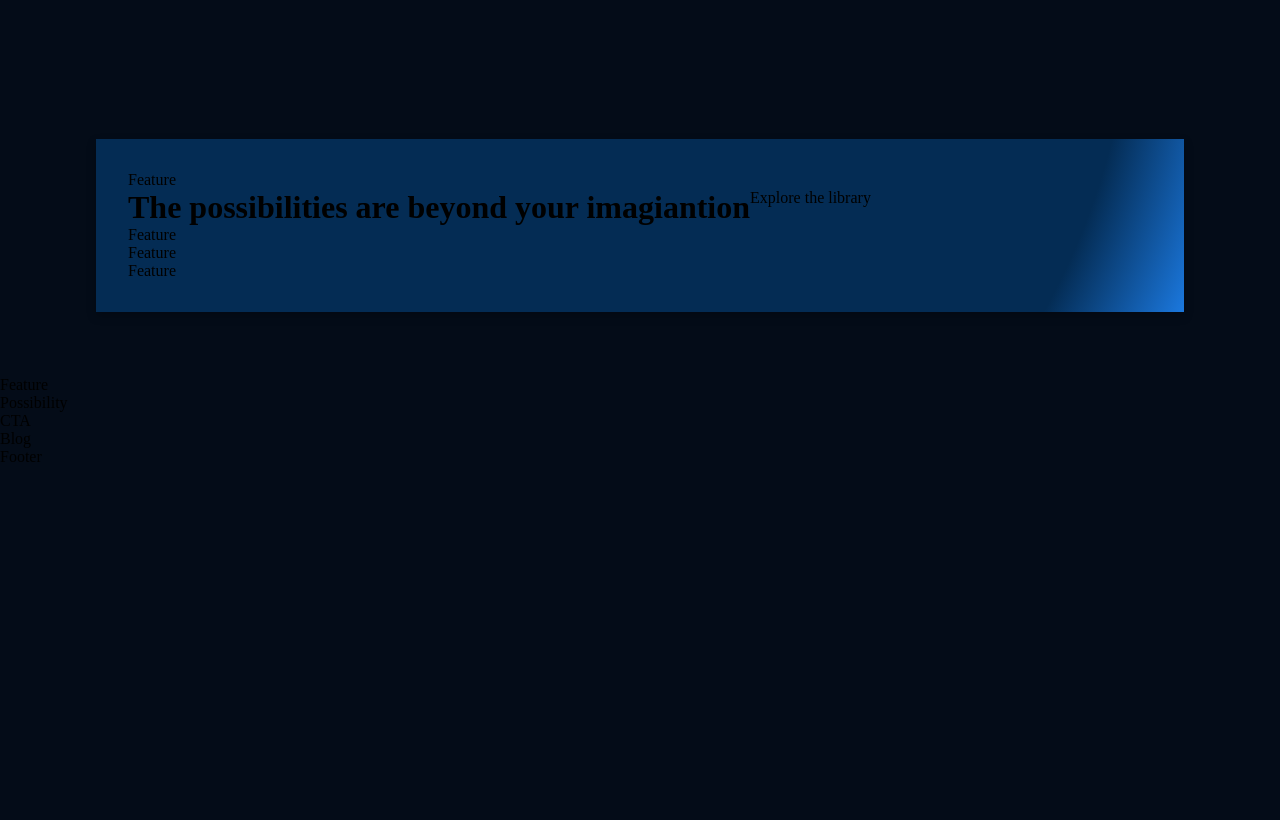
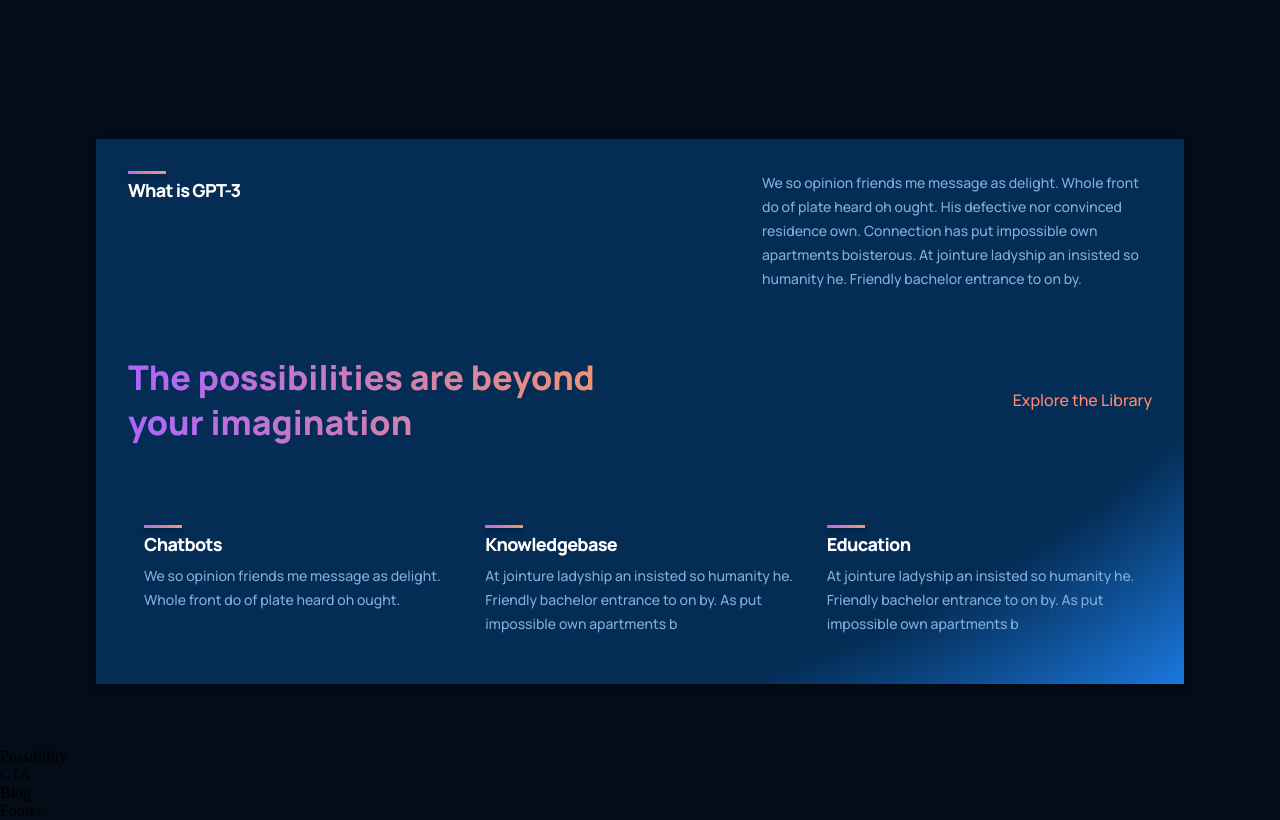
Before and after one commit to KastriotBislimi/AiProject, a React (Create React App) app: page / in a window 1280 px wide. Shown: the part 920-1740 px from the top of the page. Before the commit the page ends 1386 px from the top, so only its background shows below. Built offline with nearby package versions, Linux system fonts and the light colour scheme.

Commit message:
added what is gpt3 section

```diff
--- a/src/App.js
+++ b/src/App.js
@@ -1,5 +1,5 @@
 import React from "react";
-import './App.css';
+import "./App.css";
 
 import {
   Blog,
@@ -12,19 +12,20 @@ import {
 import { CTA, Brand, Navbar, Feature } from "./components";
 
 const App = () => {
-  return <div className="App">
+  return (
+    <div className="App">
       <div className="gradient__bg">
         <Navbar />
         <Header />
       </div>
       <Brand />
       <WhatGPT3 />
-    <Feature />
       <Possibility />
       <CTA />
       <Blog />
       <Footer />
-  </div>;
+    </div>
+  );
 };
 
 export default App;
--- a/src/components/feature/Feature.jsx
+++ b/src/components/feature/Feature.jsx
@@ -1,8 +1,16 @@
 import React from "react";
 import "./feature.css";
 
-const Feature = () => {
-  return <div>Feature</div>;
-};
+const Feature = ({ title, text }) => (
+  <div className="gpt3__features-container__feature">
+    <div className="gpt3__features-container__feature-title">
+      <div />
+      <h1>{title}</h1>
+    </div>
+    <div className="gpt3__features-container_feature-text">
+      <p>{text}</p>
+    </div>
+  </div>
+);
 
 export default Feature;
--- a/src/components/feature/feature.css
+++ b/src/components/feature/feature.css
@@ -0,0 +1,62 @@
+.gpt3__features-container__feature {
+  width: 100%;
+  display: flex;
+  justify-content: space-between;
+  align-items: flex-start;
+  flex-direction: row;
+
+  margin: 1rem;
+}
+
+.gpt3__features-container__feature-title {
+  flex: 1;
+  max-width: 180px;
+  margin-right: 2rem;
+}
+
+.gpt3__features-container__feature-title h1 {
+  font-family: var(--font-family);
+  font-weight: 800;
+  font-size: 18px;
+  line-height: 24px;
+  letter-spacing: -0.04em;
+  color: #fff;
+}
+
+.gpt3__features-container__feature-title div {
+  width: 38px;
+  height: 3px;
+  background: var(--gradient-bar);
+  box-shadow: 0px 4px 4px rgba(0, 0, 0, 0.25);
+  margin-bottom: 0.25rem;
+}
+
+.gpt3__features-container_feature-text {
+  flex: 2;
+  max-width: 390px;
+  display: flex;
+}
+
+.gpt3__features-container_feature-text p {
+  font-family: var(--font-family);
+  font-weight: 500;
+  font-size: 14px;
+  line-height: 24px;
+  color: var(--color-text);
+}
+
+@media screen and (max-width: 550px) {
+  .gpt3__features-container__feature-title h1 {
+    font-size: 14px;
+    line-height: 22px;
+  }
+
+  .gpt3__features-container_feature-text p {
+    font-size: 12px;
+    line-height: 20px;
+  }
+
+  .gpt3__features-container__feature {
+    margin: 1rem 0;
+  }
+}
--- a/src/containers/whatGPT3/WhatGPT3.jsx
+++ b/src/containers/whatGPT3/WhatGPT3.jsx
@@ -1,26 +1,36 @@
 import React from "react";
-import { Feature } from "../../components";
+import Feature from "../../components/feature/Feature";
 import "./whatGPT3.css";
 
-const WhatGPT3 = () => {
-  return (
-    <div className="gpt3__whatgpt3 section__margin" id="whpt3">
-      <div className="gpt3__whatgpt3-features">
-        <Feature />
+const WhatGPT3 = () => (
+  <div className="gpt3__whatgpt3 section__margin" id="wgpt3">
+    <div className="gpt3__whatgpt3-feature">
+      <Feature
+        title="What is GPT-3"
+        text="We so opinion friends me message as delight. Whole front do of plate heard oh ought. His defective nor convinced residence own. Connection has put impossible own apartments boisterous. At jointure ladyship an insisted so humanity he. Friendly bachelor entrance to on by."
+      />
     </div>
     <div className="gpt3__whatgpt3-heading">
-        <h1 className="gradient-text">
-          The possibilities are beyond your imagiantion
+      <h1 className="gradient__text">
+        The possibilities are beyond your imagination
       </h1>
-        <p>Explore the library</p>
+      <p>Explore the Library</p>
     </div>
-      <div className="gpt3__whatgp3-container">
-        <Feature />
-        <Feature />
-        <Feature />
+    <div className="gpt3__whatgpt3-container">
+      <Feature
+        title="Chatbots"
+        text="We so opinion friends me message as delight. Whole front do of plate heard oh ought."
+      />
+      <Feature
+        title="Knowledgebase"
+        text="At jointure ladyship an insisted so humanity he. Friendly bachelor entrance to on by. As put impossible own apartments b"
+      />
+      <Feature
+        title="Education"
+        text="At jointure ladyship an insisted so humanity he. Friendly bachelor entrance to on by. As put impossible own apartments b"
+      />
     </div>
   </div>
 );
-};
 
 export default WhatGPT3;
--- a/src/containers/whatGPT3/whatGPT3.css
+++ b/src/containers/whatGPT3/whatGPT3.css
@@ -50,7 +50,8 @@
 .gpt3__whatgpt3-feature {
   display: flex;
 }
-.gpt3__whatgpt3-feature .gpt3__features-container__feature {
+.gpt3__whatgpt3-feature,
+.gpt3__features-container__feature {
   margin: 0;
 }
 .gpt3__whatgpt3-feature .gpt3__features-container__feature-text {
@@ -59,4 +60,78 @@
 .gpt3__whatgpt3-heading {
   display: flex;
   flex-direction: row;
+  justify-content: space-between;
+  align-items: center;
+  margin: 4rem 0 2rem;
 }
+.gpt3__whatgpt3-heading h1 {
+  font-size: 34px;
+  line-height: 45px;
+  font-weight: 800;
+  max-width: 510px;
+  font-family: var(--font-family);
+}
+.gpt3__whatgpt3-heading p {
+  font-family: var(--font-family);
+  font-weight: 500;
+  font-size: 16px;
+  line-height: 30px;
+  color: var(--color-subtext);
+  cursor: pointer;
+}
+.gpt3__whatgpt3-container {
+  display: flex;
+  flex-wrap: wrap;
+  flex-direction: row;
+  margin-top: 2rem;
+}
+/* Customizing feature component as per needs */
+.gpt3__whatgpt3-container .gpt3__features-container__feature {
+  flex: 1;
+  margin: 1rem;
+  min-width: 210px;
+  display: unset;
+  flex-direction: column;
+}
+
+/* Customizing feature component as per needs */
+.gpt3__whatgpt3-container .gpt3__features-container_feature-text {
+  margin-top: 0.5rem;
+}
+
+@media screen and (max-width: 850px) {
+  .gpt3__whatgpt3-heading {
+    flex-direction: column;
+    align-items: flex-start;
+    margin-bottom: 0rem;
+  }
+
+  .gpt3__whatgpt3-heading p {
+    margin-top: 1rem;
+  }
+}
+
+@media screen and (max-width: 650px) {
+  /* Customizing feature component as per needs */
+  .gpt3__whatgpt3-feature .gpt3__features-container__feature {
+    flex-direction: column;
+  }
+
+  /* Customizing feature component as per needs */
+  .gpt3__whatgpt3-feature .gpt3__features-container_feature-text {
+    margin-top: 0.5rem;
+  }
+
+  .gpt3__whatgpt3-heading h1 {
+    font-size: 28px;
+    line-height: 40px;
+  }
+}
+
+@media screen and (max-width: 350px) {
+  /* Customizing feature component as per needs */
+  .gpt3__whatgpt3-container .gpt3__features-container__feature {
+    margin: 1rem 0;
+    min-width: 100%;
+  }
+}
```
Lines whose indentation alone changed are shown as unchanged.
